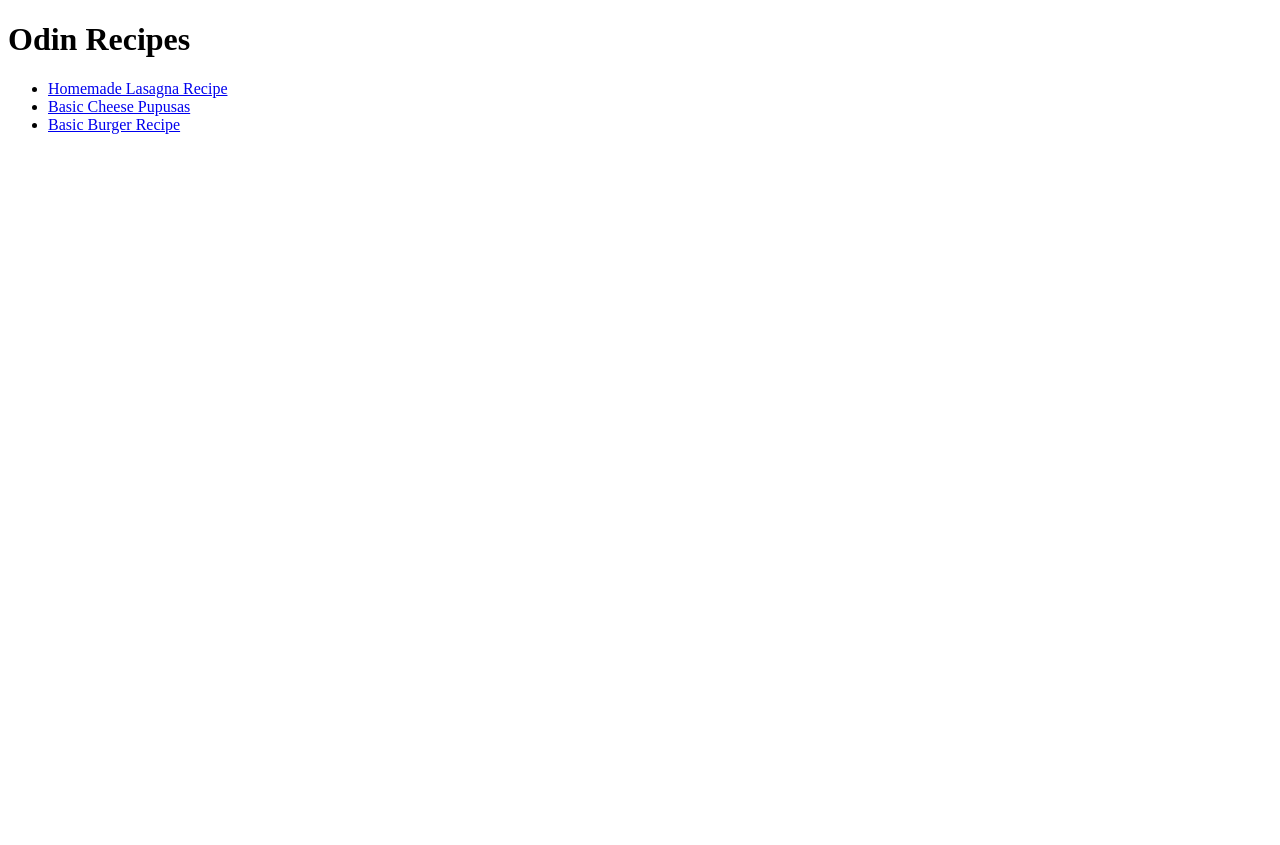
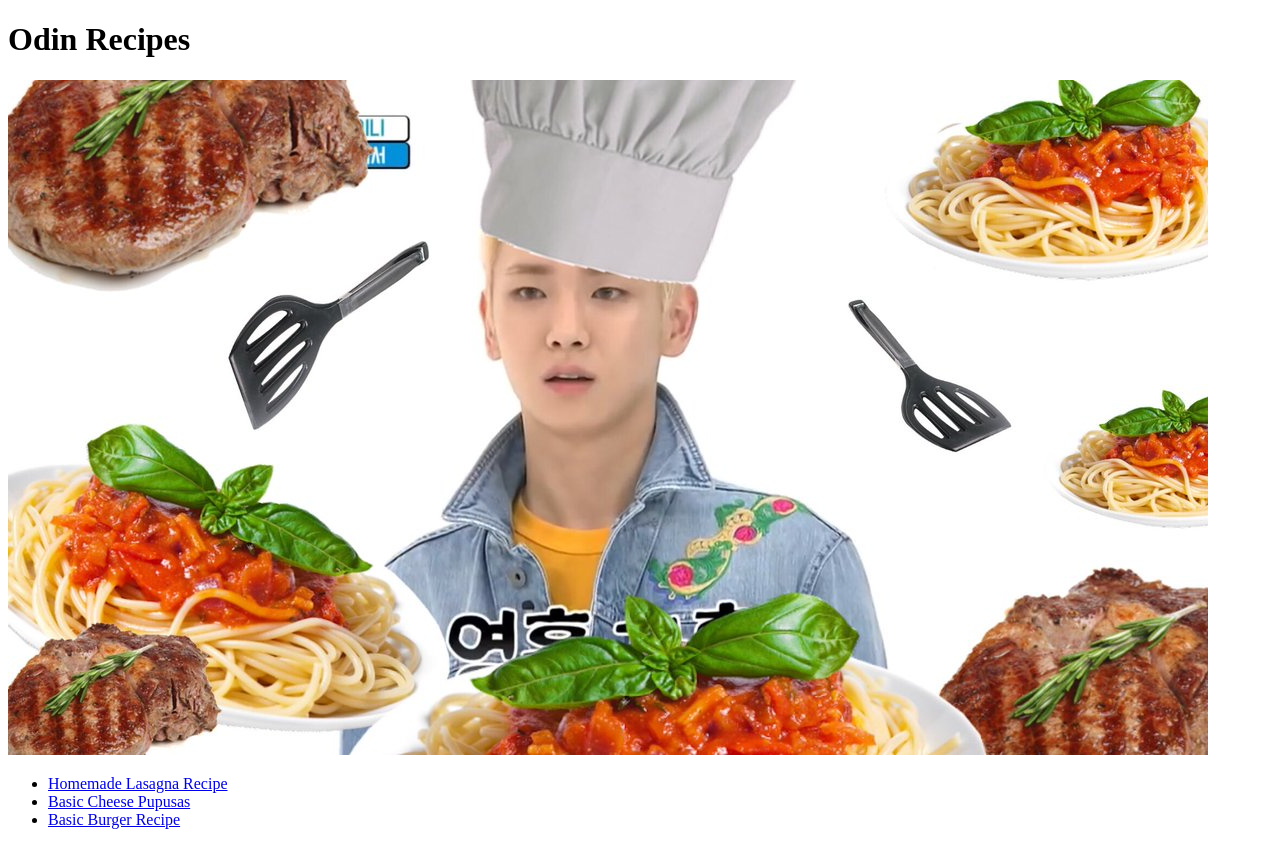
Before and after one commit to hornedcapybaras/odin-recipes, a plain HTML site: page index.html in a window 1280 px wide. Before the commit the page ends 800 px from the top, so only its background shows below. Drawn offline with Linux system fonts and the light colour scheme.

Commit message:
Modified index.html

```diff
--- a/index.html
+++ b/index.html
@@ -6,6 +6,7 @@
     </head>
     <body>
         <h1>Odin Recipes</h1>
+        <img src="recipes/img/kibum.jpg">
         <ul>
             <li><a href="recipes/lasagna.html">Homemade Lasagna Recipe</a></li>
             <li><a href="recipes/pupusas.html">Basic Cheese Pupusas</a></li>
```
Also changed, not shown: recipes/img/kibum.jpg (added).
